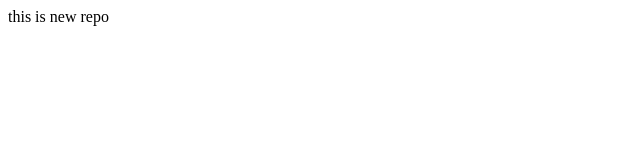
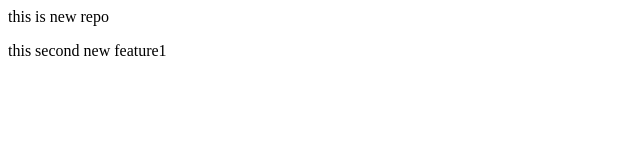
Before and after one commit to AnasShaikh92/localrepo, a plain HTML site: page index.html in a window 1280 px wide. Shown: the whole page, without its empty margins (0-640 px from the left). Drawn offline with Linux system fonts and the light colour scheme.

Commit message:
add new Feature

```diff
--- a/index.html
+++ b/index.html
@@ -1 +1,2 @@
 <p>this is new repo</p>
+<p>this second new feature1</p>
```
